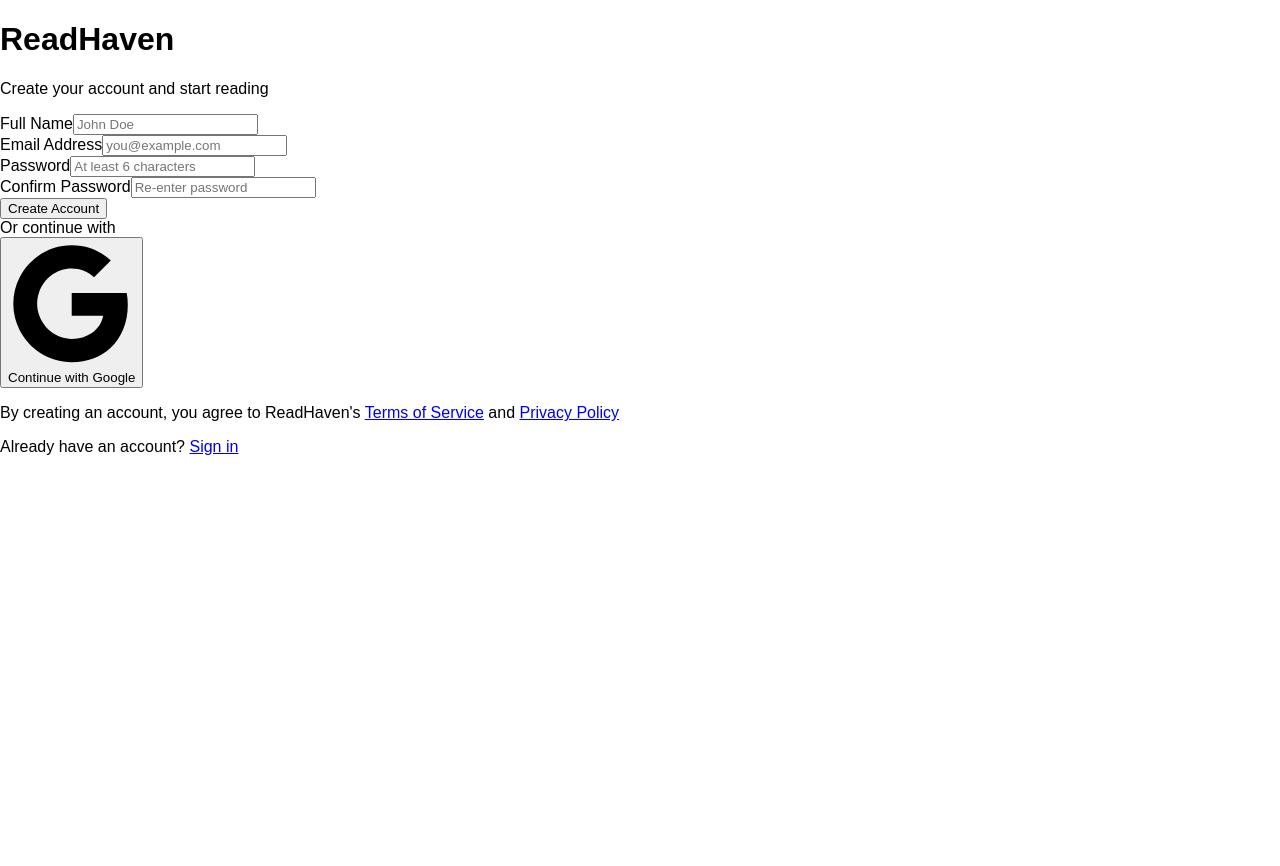
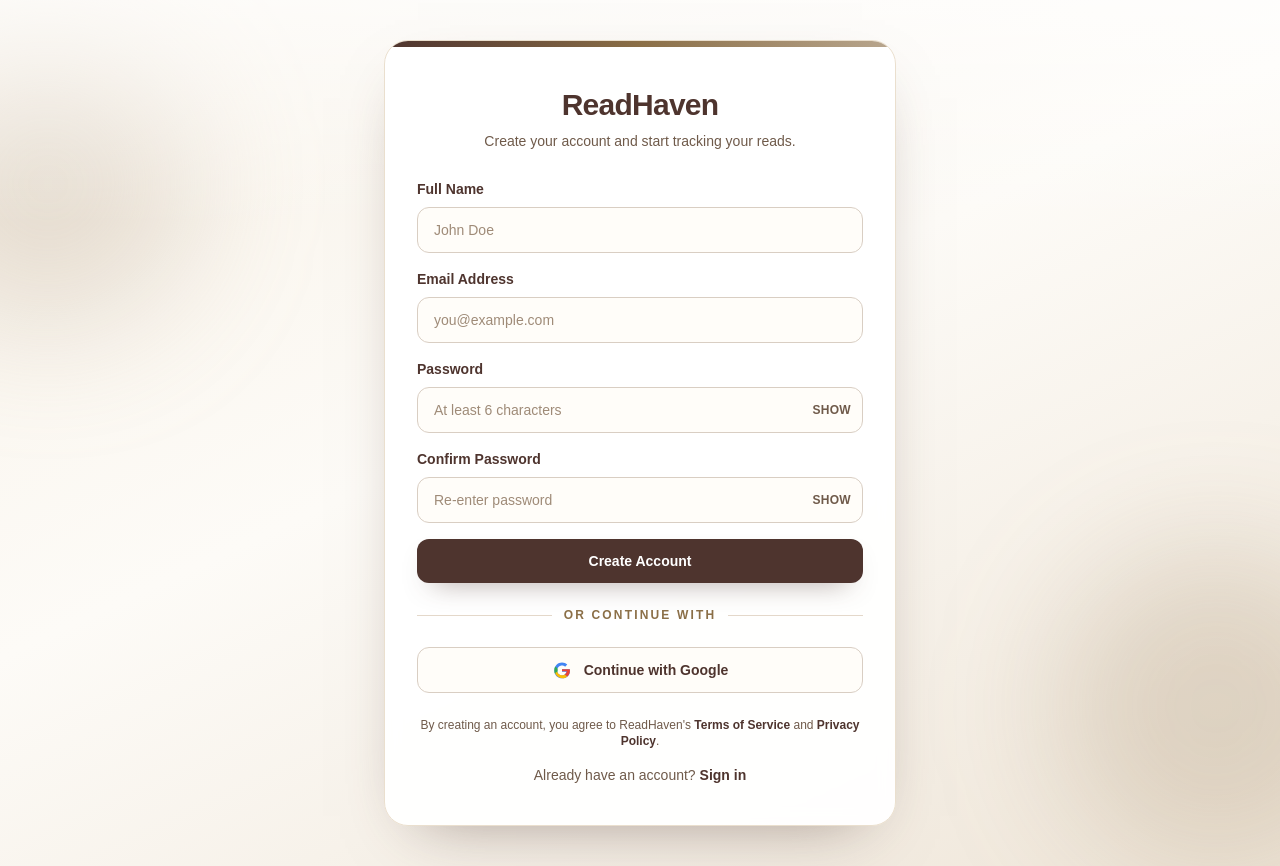
Before and after one commit to suwubh/ReadHaven, a Next.js app: page /signup in a window 1280 px wide. Before the commit the page ends 800 px from the top, so only its background shows below. Built offline with nearby package versions, Linux system fonts and the light colour scheme.

Commit message:
Auth pages ui improve

```diff
--- a/app/(auth)/layout.tsx
+++ b/app/(auth)/layout.tsx
@@ -6,8 +6,15 @@
   children: React.ReactNode;
 }) {
   return (
-    <div className="min-h-screen bg-gradient-to-br from-amber-50 to-orange-100">
-      {children}
+    <div className="relative min-h-screen overflow-hidden bg-[linear-gradient(155deg,#f8f2e8_0%,#fdfbf7_45%,#efe6d9_100%)]">
+      <div className="pointer-events-none absolute inset-0">
+        <div className="absolute -left-24 top-10 h-72 w-72 rounded-full bg-[#b9a78f]/30 blur-3xl" />
+        <div className="absolute -right-24 bottom-0 h-80 w-80 rounded-full bg-[#8b6f47]/20 blur-3xl" />
+        <div className="absolute inset-x-0 top-0 h-56 bg-gradient-to-b from-white/70 to-transparent" />
+      </div>
+      <div className="relative mx-auto flex min-h-screen w-full items-center justify-center px-4 py-10 sm:px-6 lg:px-8">
+        {children}
+      </div>
     </div>
   );
 }
--- a/app/(auth)/login/page.tsx
+++ b/app/(auth)/login/page.tsx
@@ -15,8 +15,9 @@
   });
   const [error, setError] = useState('');
   const [loading, setLoading] = useState(false);
+  const [showPassword, setShowPassword] = useState(false);
 
-  const handleSubmit = async (e: React.FormEvent) => {
+  const handleSubmit = async (e: React.FormEvent<HTMLFormElement>) => {
     e.preventDefault();
     setError('');
     setLoading(true);
@@ -36,7 +37,7 @@
 
       router.push('/');
       router.refresh();
-    } catch (error) {
+    } catch {
       setError('Something went wrong. Please try again.');
       setLoading(false);
     }
@@ -47,60 +48,82 @@
     await signIn('google', { callbackUrl: '/' });
   };
 
+  const inputClasses =
+    'w-full rounded-xl border border-[#d9cec3] bg-[#fffdf9] px-4 py-3 text-sm text-[#3c2924] placeholder:text-[#9f8b78] transition focus:border-[#8b6f47] focus:outline-none focus:ring-4 focus:ring-[#cdbca6]/40';
+
   return (
-    <div className="min-h-screen flex items-center justify-center bg-gradient-to-br from-amber-50 to-orange-100 px-4">
-      <div className="max-w-md w-full bg-white rounded-2xl shadow-2xl p-8">
-        <div className="text-center mb-8">
-          <h1 className="text-4xl font-bold text-amber-900 mb-2">ReadHaven</h1>
-          <p className="text-gray-600">Welcome back! Sign in to continue</p>
+    <div className="mx-auto w-full max-w-md">
+      <div className="overflow-hidden rounded-3xl border border-[#eadfce] bg-white/95 shadow-[0_24px_64px_-34px_rgba(78,52,46,0.55)] backdrop-blur-sm">
+        <div className="h-1.5 bg-gradient-to-r from-[#4e342e] via-[#8b6f47] to-[#b9a78f]" />
+
+        <section className="px-6 py-8 sm:px-8 sm:py-10">
+          <div className="mb-7 text-center">
+            <Link href="/" className="inline-flex text-3xl font-black tracking-tight text-[#4e342e]">
+              ReadHaven
+            </Link>
+            <p className="mt-2 text-sm text-[#6f5a4a]">Welcome back. Sign in to continue your reading journey.</p>
           </div>
 
           {error && (
-          <div className="bg-red-50 border border-red-200 text-red-700 px-4 py-3 rounded-lg mb-6">
+            <div
+              aria-live="polite"
+              className="mb-5 rounded-xl border border-red-200 bg-red-50 px-4 py-3 text-sm text-red-700"
+            >
               {error}
             </div>
           )}
 
-        <form onSubmit={handleSubmit} className="space-y-6">
-          <div>
-            <label htmlFor="email" className="block text-sm font-medium text-gray-700 mb-2">
+          <form onSubmit={handleSubmit} className="space-y-4">
+            <div className="space-y-2">
+              <label htmlFor="email" className="block text-sm font-semibold text-[#4e342e]">
                 Email Address
               </label>
               <input
                 id="email"
                 type="email"
+                autoComplete="email"
                 required
                 value={formData.email}
                 onChange={(e) => setFormData({ ...formData, email: e.target.value })}
-              className="w-full px-4 py-3 border border-gray-300 rounded-lg focus:ring-2 focus:ring-amber-500 focus:border-transparent transition"
+                className={inputClasses}
                 placeholder="you@example.com"
               />
             </div>
 
-          <div>
-            <label htmlFor="password" className="block text-sm font-medium text-gray-700 mb-2">
+            <div className="space-y-2">
+              <label htmlFor="password" className="block text-sm font-semibold text-[#4e342e]">
                 Password
               </label>
+              <div className="relative">
                 <input
                   id="password"
-              type="password"
+                  type={showPassword ? 'text' : 'password'}
+                  autoComplete="current-password"
                   required
                   value={formData.password}
                   onChange={(e) => setFormData({ ...formData, password: e.target.value })}
-              className="w-full px-4 py-3 border border-gray-300 rounded-lg focus:ring-2 focus:ring-amber-500 focus:border-transparent transition"
-              placeholder="••••••••"
+                  className={`${inputClasses} pr-16`}
+                  placeholder="********"
                 />
+                <button
+                  type="button"
+                  onClick={() => setShowPassword((prev) => !prev)}
+                  className="absolute right-3 top-1/2 -translate-y-1/2 text-xs font-semibold uppercase tracking-wide text-[#6f5a4a] transition hover:text-[#4e342e]"
+                >
+                  {showPassword ? 'Hide' : 'Show'}
+                </button>
+              </div>
             </div>
 
-          <div className="flex items-center justify-between">
-            <label className="flex items-center">
+            <div className="flex items-center justify-between gap-3 text-sm">
+              <label className="flex items-center gap-2 text-[#6f5a4a]">
                 <input
                   type="checkbox"
-                className="w-4 h-4 text-amber-600 border-gray-300 rounded focus:ring-amber-500"
+                  className="h-4 w-4 rounded border-[#cbb8a0] text-[#4e342e] focus:ring-[#8b6f47]"
                 />
-              <span className="ml-2 text-sm text-gray-600">Remember me</span>
+                <span>Remember me</span>
               </label>
-            <Link href="/forgot-password" className="text-sm text-amber-600 hover:text-amber-700">
+              <Link href="/forgot-password" className="font-semibold text-[#4e342e] transition hover:text-[#2f1f1a]">
                 Forgot password?
               </Link>
             </div>
@@ -108,55 +131,51 @@
             <button
               type="submit"
               disabled={loading}
-            className="w-full bg-amber-600 text-white py-3 rounded-lg font-semibold hover:bg-amber-700 transition disabled:opacity-50 disabled:cursor-not-allowed"
+              className="w-full rounded-xl bg-[#4e342e] px-4 py-3 text-sm font-semibold text-white shadow-[0_12px_28px_-16px_rgba(78,52,46,0.75)] transition hover:bg-[#3d2924] disabled:cursor-not-allowed disabled:opacity-60"
             >
               {loading ? 'Signing in...' : 'Sign In'}
             </button>
           </form>
 
-        <div className="mt-6">
-          <div className="relative">
-            <div className="absolute inset-0 flex items-center">
-              <div className="w-full border-t border-gray-300"></div>
-            </div>
-            <div className="relative flex justify-center text-sm">
-              <span className="px-2 bg-white text-gray-500">Or continue with</span>
-            </div>
+          <div className="my-6 flex items-center gap-3">
+            <div className="h-px flex-1 bg-[#e4d8ca]" />
+            <span className="text-xs font-semibold uppercase tracking-[0.18em] text-[#8b6f47]">Or continue with</span>
+            <div className="h-px flex-1 bg-[#e4d8ca]" />
           </div>
 
           <button
             onClick={handleGoogleSignIn}
             disabled={loading}
-            className="mt-6 w-full flex items-center justify-center gap-3 bg-white border border-gray-300 text-gray-700 py-3 rounded-lg font-semibold hover:bg-gray-50 transition disabled:opacity-50"
+            className="flex w-full items-center justify-center gap-3 rounded-xl border border-[#d9cec3] bg-[#fffdf9] px-4 py-3 text-sm font-semibold text-[#4e342e] transition hover:bg-[#f6f1ea] disabled:cursor-not-allowed disabled:opacity-60"
           >
-            <svg className="w-5 h-5" viewBox="0 0 24 24">
+            <svg className="h-5 w-5" viewBox="0 0 24 24" aria-hidden="true">
               <path
-                fill="currentColor"
-                d="M22.56 12.25c0-.78-.07-1.53-.2-2.25H12v4.26h5.92c-.26 1.37-1.04 2.53-2.21 3.31v2.77h3.57c2.08-1.92 3.28-4.74 3.28-8.09z"
+                fill="#4285F4"
+                d="M21.35 11.1H12v2.96h5.35c-.24 1.5-1.93 4.4-5.35 4.4-3.22 0-5.85-2.67-5.85-5.96s2.63-5.96 5.85-5.96c1.83 0 3.05.78 3.75 1.45l2.56-2.48C16.67 3.98 14.58 3 12 3 6.92 3 2.8 7.16 2.8 12.5S6.92 22 12 22c6.92 0 9.35-4.86 9.35-7.37 0-.5-.05-.9-.12-1.3Z"
               />
               <path
-                fill="currentColor"
-                d="M12 23c2.97 0 5.46-.98 7.28-2.66l-3.57-2.77c-.98.66-2.23 1.06-3.71 1.06-2.86 0-5.29-1.93-6.16-4.53H2.18v2.84C3.99 20.53 7.7 23 12 23z"
+                fill="#34A853"
+                d="M3.8 7.84 6.24 9.6a5.99 5.99 0 0 1 0 5.8L3.8 17.16A9.53 9.53 0 0 1 2.8 12.5c0-1.67.38-3.25 1-4.66Z"
               />
               <path
-                fill="currentColor"
-                d="M5.84 14.09c-.22-.66-.35-1.36-.35-2.09s.13-1.43.35-2.09V7.07H2.18C1.43 8.55 1 10.22 1 12s.43 3.45 1.18 4.93l2.85-2.22.81-.62z"
+                fill="#FBBC05"
+                d="M12 22c2.58 0 4.76-.85 6.34-2.32l-2.9-2.4c-.78.56-1.8.94-3.44.94-2.67 0-4.93-1.82-5.74-4.27L3.8 15.7C5.37 19.42 8.43 22 12 22Z"
               />
               <path
-                fill="currentColor"
-                d="M12 5.38c1.62 0 3.06.56 4.21 1.64l3.15-3.15C17.45 2.09 14.97 1 12 1 7.7 1 3.99 3.47 2.18 7.07l3.66 2.84c.87-2.6 3.3-4.53 6.16-4.53z"
+                fill="#EA4335"
+                d="M18.34 19.68 15.44 17.3c1.26-.88 2.08-2.22 2.38-3.74H12V11.1h9.35c.1.55.15 1.08.15 1.72 0 2.5-.9 4.9-3.16 6.86Z"
               />
             </svg>
             Continue with Google
           </button>
-        </div>
 
-        <p className="mt-8 text-center text-sm text-gray-600">
-          Don't have an account?{' '}
-          <Link href="/signup" className="text-amber-600 font-semibold hover:text-amber-700">
+          <p className="mt-7 text-center text-sm text-[#6f5a4a]">
+            Don&apos;t have an account?{' '}
+            <Link href="/signup" className="font-semibold text-[#4e342e] hover:text-[#2f1f1a]">
               Sign up
             </Link>
           </p>
+        </section>
       </div>
     </div>
   );
--- a/app/(auth)/signup/page.tsx
+++ b/app/(auth)/signup/page.tsx
@@ -17,8 +17,10 @@
   });
   const [error, setError] = useState('');
   const [loading, setLoading] = useState(false);
+  const [showPassword, setShowPassword] = useState(false);
+  const [showConfirmPassword, setShowConfirmPassword] = useState(false);
 
-  const handleSubmit = async (e: React.FormEvent) => {
+  const handleSubmit = async (e: React.FormEvent<HTMLFormElement>) => {
     e.preventDefault();
     setError('');
 
@@ -55,7 +57,6 @@
         return;
       }
 
-      // Auto sign in after registration
       const result = await signIn('credentials', {
         email: formData.email,
         password: formData.password,
@@ -70,7 +71,7 @@
 
       router.push('/');
       router.refresh();
-    } catch (error) {
+    } catch {
       setError('Something went wrong. Please try again.');
       setLoading(false);
     }
@@ -81,144 +82,176 @@
     await signIn('google', { callbackUrl: '/' });
   };
 
+  const inputClasses =
+    'w-full rounded-xl border border-[#d9cec3] bg-[#fffdf9] px-4 py-3 text-sm text-[#3c2924] placeholder:text-[#9f8b78] transition focus:border-[#8b6f47] focus:outline-none focus:ring-4 focus:ring-[#cdbca6]/40';
+
   return (
-    <div className="min-h-screen flex items-center justify-center bg-gradient-to-br from-amber-50 to-orange-100 px-4 py-12">
-      <div className="max-w-md w-full bg-white rounded-2xl shadow-2xl p-8">
-        <div className="text-center mb-8">
-          <h1 className="text-4xl font-bold text-amber-900 mb-2">ReadHaven</h1>
-          <p className="text-gray-600">Create your account and start reading</p>
+    <div className="mx-auto w-full max-w-lg">
+      <div className="overflow-hidden rounded-3xl border border-[#eadfce] bg-white/95 shadow-[0_24px_64px_-34px_rgba(78,52,46,0.55)] backdrop-blur-sm">
+        <div className="h-1.5 bg-gradient-to-r from-[#4e342e] via-[#8b6f47] to-[#b9a78f]" />
+
+        <section className="px-6 py-8 sm:px-8 sm:py-10">
+          <div className="mb-7 text-center">
+            <Link href="/" className="inline-flex text-3xl font-black tracking-tight text-[#4e342e]">
+              ReadHaven
+            </Link>
+            <p className="mt-2 text-sm text-[#6f5a4a]">Create your account and start tracking your reads.</p>
           </div>
 
           {error && (
-          <div className="bg-red-50 border border-red-200 text-red-700 px-4 py-3 rounded-lg mb-6">
+            <div
+              aria-live="polite"
+              className="mb-5 rounded-xl border border-red-200 bg-red-50 px-4 py-3 text-sm text-red-700"
+            >
               {error}
             </div>
           )}
 
-        <form onSubmit={handleSubmit} className="space-y-5">
-          <div>
-            <label htmlFor="name" className="block text-sm font-medium text-gray-700 mb-2">
+          <form onSubmit={handleSubmit} className="space-y-4">
+            <div className="space-y-2">
+              <label htmlFor="name" className="block text-sm font-semibold text-[#4e342e]">
                 Full Name
               </label>
               <input
                 id="name"
                 type="text"
+                autoComplete="name"
                 required
                 value={formData.name}
                 onChange={(e) => setFormData({ ...formData, name: e.target.value })}
-              className="w-full px-4 py-3 border border-gray-300 rounded-lg focus:ring-2 focus:ring-amber-500 focus:border-transparent transition"
+                className={inputClasses}
                 placeholder="John Doe"
               />
             </div>
 
-          <div>
-            <label htmlFor="email" className="block text-sm font-medium text-gray-700 mb-2">
+            <div className="space-y-2">
+              <label htmlFor="email" className="block text-sm font-semibold text-[#4e342e]">
                 Email Address
               </label>
               <input
                 id="email"
                 type="email"
+                autoComplete="email"
                 required
                 value={formData.email}
                 onChange={(e) => setFormData({ ...formData, email: e.target.value })}
-              className="w-full px-4 py-3 border border-gray-300 rounded-lg focus:ring-2 focus:ring-amber-500 focus:border-transparent transition"
+                className={inputClasses}
                 placeholder="you@example.com"
               />
             </div>
 
-          <div>
-            <label htmlFor="password" className="block text-sm font-medium text-gray-700 mb-2">
+            <div className="space-y-2">
+              <label htmlFor="password" className="block text-sm font-semibold text-[#4e342e]">
                 Password
               </label>
+              <div className="relative">
                 <input
                   id="password"
-              type="password"
+                  type={showPassword ? 'text' : 'password'}
+                  autoComplete="new-password"
+                  minLength={6}
                   required
                   value={formData.password}
                   onChange={(e) => setFormData({ ...formData, password: e.target.value })}
-              className="w-full px-4 py-3 border border-gray-300 rounded-lg focus:ring-2 focus:ring-amber-500 focus:border-transparent transition"
+                  className={`${inputClasses} pr-16`}
                   placeholder="At least 6 characters"
                 />
+                <button
+                  type="button"
+                  onClick={() => setShowPassword((prev) => !prev)}
+                  className="absolute right-3 top-1/2 -translate-y-1/2 text-xs font-semibold uppercase tracking-wide text-[#6f5a4a] transition hover:text-[#4e342e]"
+                >
+                  {showPassword ? 'Hide' : 'Show'}
+                </button>
+              </div>
             </div>
 
-          <div>
-            <label htmlFor="confirmPassword" className="block text-sm font-medium text-gray-700 mb-2">
+            <div className="space-y-2">
+              <label htmlFor="confirmPassword" className="block text-sm font-semibold text-[#4e342e]">
                 Confirm Password
               </label>
+              <div className="relative">
                 <input
                   id="confirmPassword"
-              type="password"
+                  type={showConfirmPassword ? 'text' : 'password'}
+                  autoComplete="new-password"
+                  minLength={6}
                   required
                   value={formData.confirmPassword}
                   onChange={(e) => setFormData({ ...formData, confirmPassword: e.target.value })}
-              className="w-full px-4 py-3 border border-gray-300 rounded-lg focus:ring-2 focus:ring-amber-500 focus:border-transparent transition"
+                  className={`${inputClasses} pr-16`}
                   placeholder="Re-enter password"
                 />
+                <button
+                  type="button"
+                  onClick={() => setShowConfirmPassword((prev) => !prev)}
+                  className="absolute right-3 top-1/2 -translate-y-1/2 text-xs font-semibold uppercase tracking-wide text-[#6f5a4a] transition hover:text-[#4e342e]"
+                >
+                  {showConfirmPassword ? 'Hide' : 'Show'}
+                </button>
+              </div>
             </div>
 
             <button
               type="submit"
               disabled={loading}
-            className="w-full bg-amber-600 text-white py-3 rounded-lg font-semibold hover:bg-amber-700 transition disabled:opacity-50 disabled:cursor-not-allowed"
+              className="w-full rounded-xl bg-[#4e342e] px-4 py-3 text-sm font-semibold text-white shadow-[0_12px_28px_-16px_rgba(78,52,46,0.75)] transition hover:bg-[#3d2924] disabled:cursor-not-allowed disabled:opacity-60"
             >
               {loading ? 'Creating account...' : 'Create Account'}
             </button>
           </form>
 
-        <div className="mt-6">
-          <div className="relative">
-            <div className="absolute inset-0 flex items-center">
-              <div className="w-full border-t border-gray-300"></div>
-            </div>
-            <div className="relative flex justify-center text-sm">
-              <span className="px-2 bg-white text-gray-500">Or continue with</span>
-            </div>
+          <div className="my-6 flex items-center gap-3">
+            <div className="h-px flex-1 bg-[#e4d8ca]" />
+            <span className="text-xs font-semibold uppercase tracking-[0.18em] text-[#8b6f47]">Or continue with</span>
+            <div className="h-px flex-1 bg-[#e4d8ca]" />
           </div>
 
           <button
             onClick={handleGoogleSignIn}
             disabled={loading}
-            className="mt-6 w-full flex items-center justify-center gap-3 bg-white border border-gray-300 text-gray-700 py-3 rounded-lg font-semibold hover:bg-gray-50 transition disabled:opacity-50"
+            className="flex w-full items-center justify-center gap-3 rounded-xl border border-[#d9cec3] bg-[#fffdf9] px-4 py-3 text-sm font-semibold text-[#4e342e] transition hover:bg-[#f6f1ea] disabled:cursor-not-allowed disabled:opacity-60"
           >
-            <svg className="w-5 h-5" viewBox="0 0 24 24">
+            <svg className="h-5 w-5" viewBox="0 0 24 24" aria-hidden="true">
               <path
-                fill="currentColor"
-                d="M22.56 12.25c0-.78-.07-1.53-.2-2.25H12v4.26h5.92c-.26 1.37-1.04 2.53-2.21 3.31v2.77h3.57c2.08-1.92 3.28-4.74 3.28-8.09z"
+                fill="#4285F4"
+                d="M21.35 11.1H12v2.96h5.35c-.24 1.5-1.93 4.4-5.35 4.4-3.22 0-5.85-2.67-5.85-5.96s2.63-5.96 5.85-5.96c1.83 0 3.05.78 3.75 1.45l2.56-2.48C16.67 3.98 14.58 3 12 3 6.92 3 2.8 7.16 2.8 12.5S6.92 22 12 22c6.92 0 9.35-4.86 9.35-7.37 0-.5-.05-.9-.12-1.3Z"
               />
               <path
-                fill="currentColor"
-                d="M12 23c2.97 0 5.46-.98 7.28-2.66l-3.57-2.77c-.98.66-2.23 1.06-3.71 1.06-2.86 0-5.29-1.93-6.16-4.53H2.18v2.84C3.99 20.53 7.7 23 12 23z"
+                fill="#34A853"
+                d="M3.8 7.84 6.24 9.6a5.99 5.99 0 0 1 0 5.8L3.8 17.16A9.53 9.53 0 0 1 2.8 12.5c0-1.67.38-3.25 1-4.66Z"
               />
               <path
-                fill="currentColor"
-                d="M5.84 14.09c-.22-.66-.35-1.36-.35-2.09s.13-1.43.35-2.09V7.07H2.18C1.43 8.55 1 10.22 1 12s.43 3.45 1.18 4.93l2.85-2.22.81-.62z"
+                fill="#FBBC05"
+                d="M12 22c2.58 0 4.76-.85 6.34-2.32l-2.9-2.4c-.78.56-1.8.94-3.44.94-2.67 0-4.93-1.82-5.74-4.27L3.8 15.7C5.37 19.42 8.43 22 12 22Z"
               />
               <path
-                fill="currentColor"
-                d="M12 5.38c1.62 0 3.06.56 4.21 1.64l3.15-3.15C17.45 2.09 14.97 1 12 1 7.7 1 3.99 3.47 2.18 7.07l3.66 2.84c.87-2.6 3.3-4.53 6.16-4.53z"
+                fill="#EA4335"
+                d="M18.34 19.68 15.44 17.3c1.26-.88 2.08-2.22 2.38-3.74H12V11.1h9.35c.1.55.15 1.08.15 1.72 0 2.5-.9 4.9-3.16 6.86Z"
               />
             </svg>
             Continue with Google
           </button>
-        </div>
 
-        <p className="mt-6 text-center text-xs text-gray-500">
-          By creating an account, you agree to ReadHaven's{' '}
-          <Link href="/terms" className="text-amber-600 hover:text-amber-700">
+          <p className="mt-6 text-center text-xs text-[#6f5a4a]">
+            By creating an account, you agree to ReadHaven&apos;s{' '}
+            <Link href="/terms" className="font-semibold text-[#4e342e] hover:text-[#2f1f1a]">
               Terms of Service
             </Link>{' '}
             and{' '}
-          <Link href="/privacy" className="text-amber-600 hover:text-amber-700">
+            <Link href="/privacy" className="font-semibold text-[#4e342e] hover:text-[#2f1f1a]">
               Privacy Policy
             </Link>
+            .
           </p>
 
-        <p className="mt-6 text-center text-sm text-gray-600">
+          <p className="mt-4 text-center text-sm text-[#6f5a4a]">
             Already have an account?{' '}
-          <Link href="/login" className="text-amber-600 font-semibold hover:text-amber-700">
+            <Link href="/login" className="font-semibold text-[#4e342e] hover:text-[#2f1f1a]">
               Sign in
             </Link>
           </p>
+        </section>
       </div>
     </div>
   );
--- a/app/globals.css
+++ b/app/globals.css
@@ -1,3 +1,5 @@
+@import "tailwindcss";
+
 /* Reset and Base Styles */
 * {
   box-sizing: border-box;
```
Lines whose indentation alone changed are shown as unchanged.
